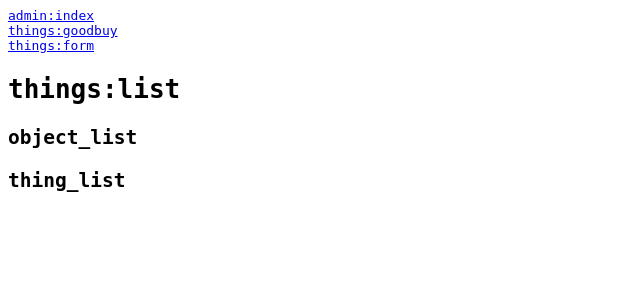
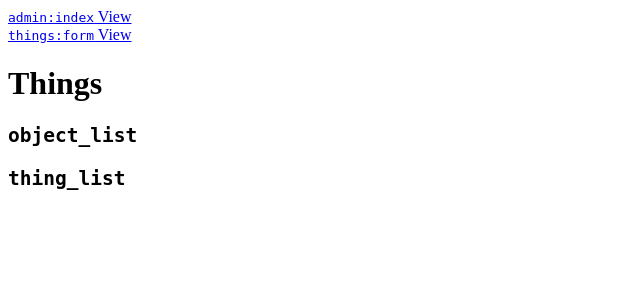
Before and after one commit to FlynntKnapp/django-ModelForm-FormView, a Django app: page /things/ in a window 1280 px wide. Shown: the top 300 px of the page, without its empty margins (0-640 px from the left). Run offline with Django 4.2, Linux system fonts and the light colour scheme; data that the repository does not hold is empty.

Commit message:
Remove extraneous code

```diff
--- a/config/urls.py
+++ b/config/urls.py
@@ -14,15 +14,16 @@ Including another URLconf
     2. Add a URL to urlpatterns:  path('blog/', include('blog.urls'))
 """
 from django.contrib import admin
-from django.urls import path
-from django.urls import include
+from django.urls import path, include
 from django.views.generic import RedirectView
 
 urlpatterns = [
-    path('', RedirectView.as_view(pattern_name='things:goodbuy')),
+    # Redirect the server root URL to the `things` app:
+    path('', RedirectView.as_view(url='/things/')),
 
     path('admin/doc/', include('django.contrib.admindocs.urls')),
     path('admin/', admin.site.urls),
 
+    # Route requests that begin with `things/` to the `things` app:
     path('things/', include('things.urls')),
 ]
--- a/things/templates/things/thing_list.html
+++ b/things/templates/things/thing_list.html
@@ -2,28 +2,24 @@
     href={% url 'admin:index' %}
     >
     <code>admin:index</code>
-</a>
-<br>
-<a
-    href="{% url 'things:goodbuy' %}"
-    >
-    <code>things:goodbuy</code>
+    View
 </a>
 <br>
 <a
     href="{% url 'things:form' %}"
     >
     <code>things:form</code>
+    View
 </a>
 
-<h1><code>things:list</code></h1>
+<h1>Things</h1>
 
 <h2><code>object_list</code></h2>
 {% for item in object_list %}
-    <p><a href="{% url 'things:detail' item.id %}">{{ item }}</a></p>
+    <p>{{ item }}</p>
 {% endfor %}
 
 <h2><code>thing_list</code></h2>
 {% for item in thing_list %}
-    <p><a href="{% url 'things:detail' item.id %}">{{ item }}</a></p>
+    <p>{{ item }}</p>
 {% endfor %}
--- a/things/urls.py
+++ b/things/urls.py
@@ -5,9 +5,8 @@ from things import views
 
 app_name = 'things'
 urlpatterns = [
-    path('goodbuy', views.goodbuy, name='goodbuy'),
-
+    # URL route for the `ThingFormView` view, which will be used to create a new `Thing` object:
     path('form', views.ThingFormView.as_view(), name='form'),
-    path('<int:pk>/', views.ThingDetailView.as_view(), name='detail'),
+    # URL route for the `ThingListView` view, which will be used to list all `Thing` objects:
     path('', views.ThingListView.as_view(), name='list'),
 ]
--- a/things/views.py
+++ b/things/views.py
@@ -1,45 +1,28 @@
-from django.http import HttpResponse
-from django.shortcuts import render
-from django.urls import reverse
-from django.views.generic import ListView, DetailView, FormView, CreateView
+from django.urls import reverse_lazy
+from django.views.generic import ListView, FormView
 
 from things.models import Thing
 from things.forms import ThingForm
 
 
-def goodbuy(request):
-    return HttpResponse(
-        '<a href="/admin/"><code>admin:index</code></a>'
-        '<br>'
-        '<a href="/things/"><code>things:list</code></a>'
-        '<h1><code>things:goodbuy</code></h1>'
-        '<div>Goodbuy, world! Enjoy the Sails!</div>'
-    )
-
-
 class ThingFormView(FormView):
     form_class = ThingForm
     template_name = 'things/thing_form.html'
+    success_url = reverse_lazy('things:list')
+    # Creates an error if you use `reverse()` instead of `reverse_lazy()`:
+    # success_url = reverse('things:list')
 
     def form_valid(self, form):
-        # Create a `thing` attribute of `self`: `self.thing`
-        # This will allow us to access the `id` of the newly created `Thing` object in `get_success_url()`.
-        self.thing = Thing.objects.create(name=form.cleaned_data['name'])
+        """
+        Actions to perform is the form is valid:
+        - Use the `save()` method of the `form` to create a new `Thing`
+        object from the data input into the form.
+        - Use the parent class's `form_valid()` method to redirect to
+        the `success_url`, defined above.
+        """
+        form.save()
         return super(ThingFormView, self).form_valid(form)
-
-    def get_success_url(self):
-        # We can get the `id` of the newly created `Thing` object from `self.thing.id` and use that to build the URL.
-        return reverse('things:detail', kwargs={'pk': self.thing.id})
-
-
-class ThingDetailView(DetailView):
-    model = Thing
 
 
 class ThingListView(ListView):
     model = Thing
-
-    def get_context_data(self, **kwargs):
-        context = super().get_context_data(**kwargs)
-        # context['things'] = Thing.objects.all()
-        return context
```
Also changed, not shown: things/forms.py (+5 -14 lines), things/models.py (+8 -4 lines), things/templates/things/thing_detail.html (deleted, +0 -18 lines), things/templates/things/thing_form.html (+8 -0 lines), README.md.
